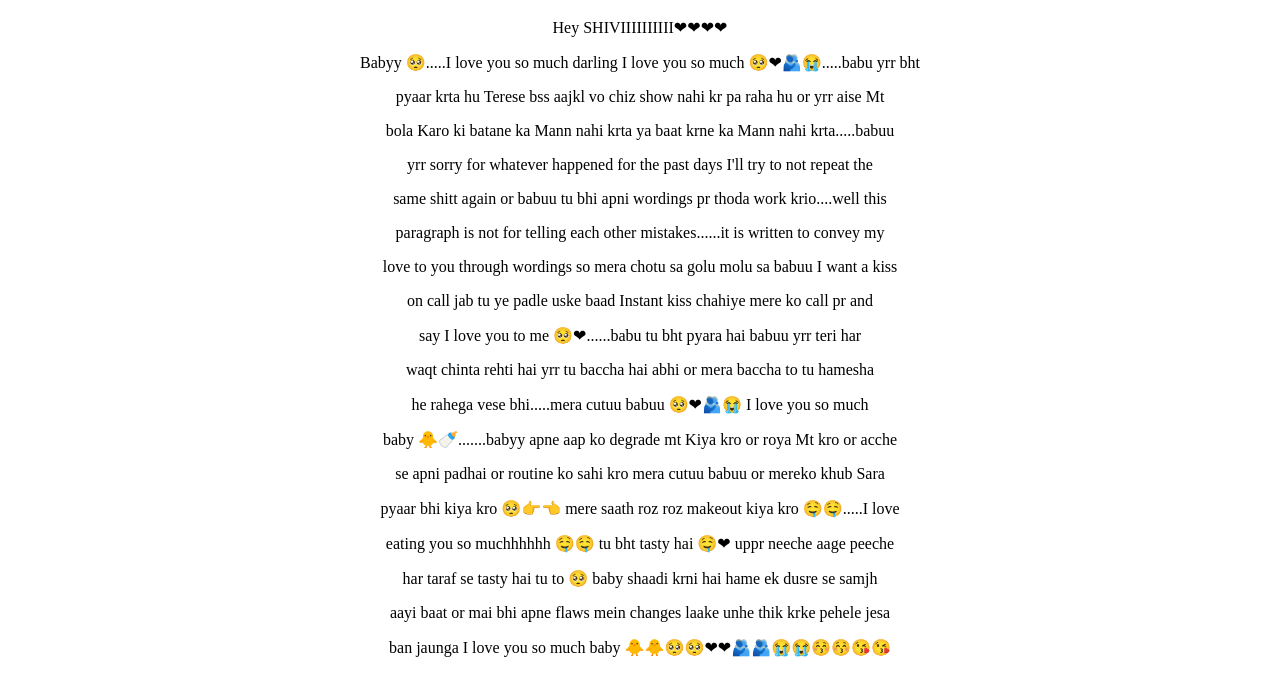
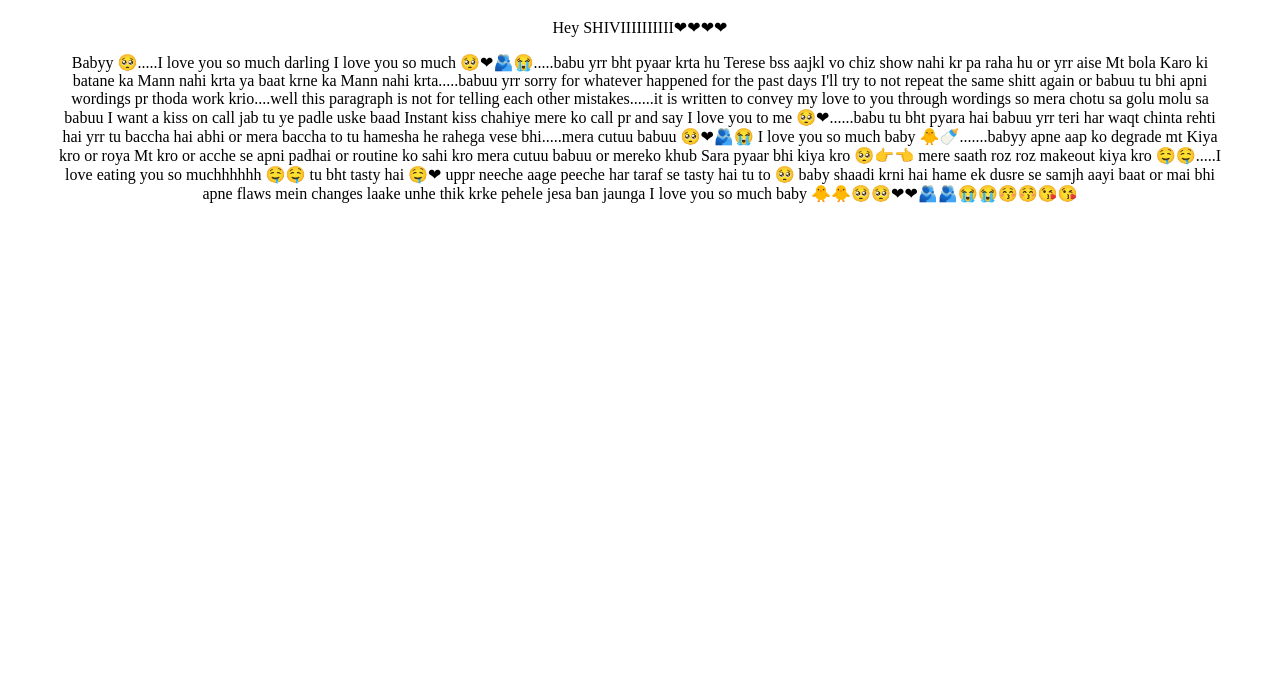
Before and after one commit to vincenzocassanova/formyloveonly, a plain HTML site: page index.html in a window 1280 px wide. Shown: the part 90-786 px from the top of the page. Drawn offline with Linux system fonts and the light colour scheme.

Commit message:
Update index.html

```diff
--- a/index.html
+++ b/index.html
@@ -10,23 +10,23 @@
         <h1>I LOVE YOU BABYY</h1>
         <p>Hey SHIVIIIIIIIIII❤❤❤❤</p>
             <p>Babyy 🥺.....I love you so much darling I love you so much 🥺❤🫂😭.....babu yrr bht
-            <p>pyaar krta hu Terese bss aajkl vo chiz show nahi kr pa raha hu or yrr aise Mt
-            <p>bola Karo ki batane ka Mann nahi krta ya baat krne ka Mann nahi krta.....babuu
-            <p>yrr sorry for whatever happened for the past days I'll try to not repeat the
-            <p>same shitt again or babuu tu bhi apni wordings pr thoda work krio....well this
-            <p>paragraph is not for telling each other mistakes......it is written to convey my
-            <p>love to you through wordings so mera chotu sa golu molu sa babuu I want a kiss
-            <p>on call jab tu ye padle uske baad Instant kiss chahiye mere ko call pr and
-            <p>say I love you to me 🥺❤......babu tu bht pyara hai babuu yrr teri har
-            <p>waqt chinta rehti hai yrr tu baccha hai abhi or mera baccha to tu hamesha
-            <p>he rahega vese bhi.....mera cutuu babuu 🥺❤🫂😭 I love you so much
-            <p>baby 🐥🍼.......babyy apne aap ko degrade mt Kiya kro or roya Mt kro or acche
-            <p>se apni padhai or routine ko sahi kro mera cutuu babuu or mereko khub Sara
-            <p>pyaar bhi kiya kro 🥺👉👈 mere saath roz roz makeout kiya kro 🤤🤤.....I love
-            <p>eating you so muchhhhhh 🤤🤤 tu bht tasty hai 🤤❤ uppr neeche aage peeche
-            <p>har taraf se tasty hai tu to 🥺 baby shaadi krni hai hame ek dusre se samjh
-            <p>aayi baat or mai bhi apne flaws mein changes laake unhe thik krke pehele jesa
-            <p>ban jaunga I love you so much baby 🐥🐥🥺🥺❤❤🫂🫂😭😭😚😚😘😘</p>
+            pyaar krta hu Terese bss aajkl vo chiz show nahi kr pa raha hu or yrr aise Mt
+            bola Karo ki batane ka Mann nahi krta ya baat krne ka Mann nahi krta.....babuu
+            yrr sorry for whatever happened for the past days I'll try to not repeat the
+            same shitt again or babuu tu bhi apni wordings pr thoda work krio....well this
+            paragraph is not for telling each other mistakes......it is written to convey my
+            love to you through wordings so mera chotu sa golu molu sa babuu I want a kiss
+            on call jab tu ye padle uske baad Instant kiss chahiye mere ko call pr and
+            say I love you to me 🥺❤......babu tu bht pyara hai babuu yrr teri har
+            waqt chinta rehti hai yrr tu baccha hai abhi or mera baccha to tu hamesha
+            he rahega vese bhi.....mera cutuu babuu 🥺❤🫂😭 I love you so much
+            baby 🐥🍼.......babyy apne aap ko degrade mt Kiya kro or roya Mt kro or acche
+            se apni padhai or routine ko sahi kro mera cutuu babuu or mereko khub Sara
+            pyaar bhi kiya kro 🥺👉👈 mere saath roz roz makeout kiya kro 🤤🤤.....I love
+            eating you so muchhhhhh 🤤🤤 tu bht tasty hai 🤤❤ uppr neeche aage peeche
+            har taraf se tasty hai tu to 🥺 baby shaadi krni hai hame ek dusre se samjh
+            aayi baat or mai bhi apne flaws mein changes laake unhe thik krke pehele jesa
+            ban jaunga I love you so much baby 🐥🐥🥺🥺❤❤🫂🫂😭😭😚😚😘😘</p>
     </div>
 </body>
 </html>
```
